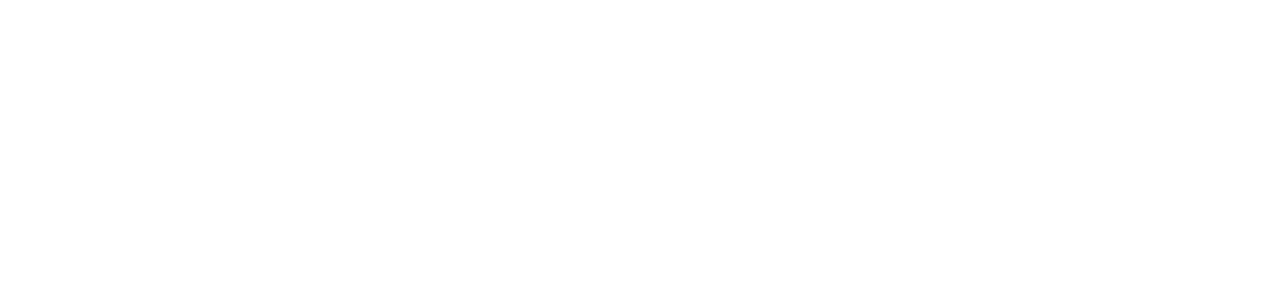
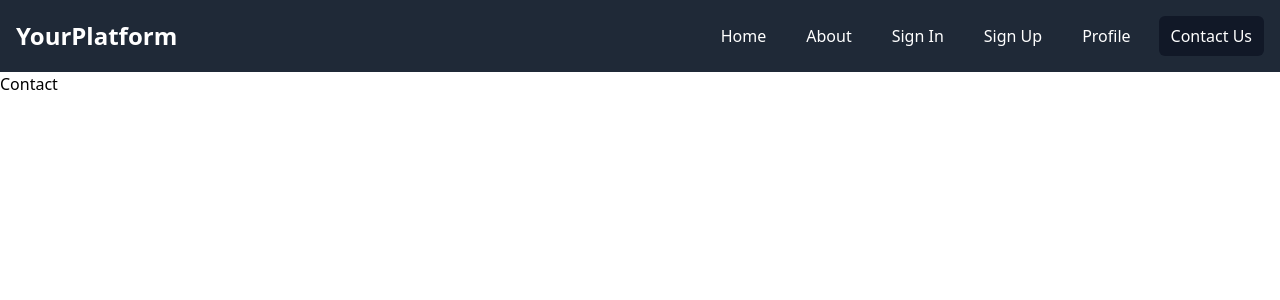
Before and after one commit to caesar44bc/photo-gallery, a React (Vite) app: page /contact in a window 1280 px wide. Before the commit this address had no page. Shown: the top 300 px of the page. Built offline with nearby package versions, Linux system fonts and the light colour scheme.

Commit message:
Add Navbar component and update routing for new pages

```diff
--- a/src/App.tsx
+++ b/src/App.tsx
@@ -1,5 +1,12 @@
+import Navbar from "./components/Navbar";
+
 const Home = () => {
-  return <div>Home</div>;
+  return (
+    <>
+      <Navbar />
+      <div>Home</div>
+    </>
+  );
 };
 
 export default Home;
--- /dev/null
+++ b/src/components/Navbar.tsx
@@ -0,0 +1,142 @@
+import { Link, useLocation } from "react-router-dom";
+import { useState } from "react";
+
+const Navbar = () => {
+  const [isOpen, setIsOpen] = useState(false);
+  const location = useLocation();
+
+  const toggleNavbar = () => {
+    setIsOpen(!isOpen);
+  };
+
+  return (
+    <nav className="bg-gray-800 text-white p-4">
+      <div className="max-w-7xl mx-auto flex justify-between items-center">
+        <div className="flex items-center">
+          <Link to="/" className="text-2xl font-bold">
+            YourPlatform
+          </Link>
+        </div>
+        <div className="hidden md:block">
+          <ul className="flex space-x-4">
+            <NavItem to="/" label="Home" currentPath={location.pathname} />
+            <NavItem
+              to="/about"
+              label="About"
+              currentPath={location.pathname}
+            />
+            <NavItem
+              to="/sign-in"
+              label="Sign In"
+              currentPath={location.pathname}
+            />
+            <NavItem
+              to="/sign-up"
+              label="Sign Up"
+              currentPath={location.pathname}
+            />
+            <NavItem
+              to="/profile"
+              label="Profile"
+              currentPath={location.pathname}
+            />
+            <NavItem
+              to="/contact"
+              label="Contact Us"
+              currentPath={location.pathname}
+            />
+          </ul>
+        </div>
+        <div className="md:hidden">
+          <button
+            onClick={toggleNavbar}
+            className="text-white focus:outline-none"
+            aria-label="Toggle navigation"
+          >
+            <svg
+              className="h-6 w-6"
+              fill="none"
+              viewBox="0 0 24 24"
+              stroke="currentColor"
+            >
+              {isOpen ? (
+                <path
+                  strokeLinecap="round"
+                  strokeLinejoin="round"
+                  strokeWidth={2}
+                  d="M6 18L18 6M6 6l12 12"
+                />
+              ) : (
+                <path
+                  strokeLinecap="round"
+                  strokeLinejoin="round"
+                  strokeWidth={2}
+                  d="M4 6h16M4 12h16M4 18h16"
+                />
+              )}
+            </svg>
+          </button>
+        </div>
+      </div>
+
+      {/* Mobile menu */}
+      {isOpen && (
+        <div className="md:hidden mt-2">
+          <ul className="flex flex-col space-y-2">
+            <NavItem to="/" label="Home" currentPath={location.pathname} />
+            <NavItem
+              to="/about"
+              label="About"
+              currentPath={location.pathname}
+            />
+            <NavItem
+              to="/signin"
+              label="Sign In"
+              currentPath={location.pathname}
+            />
+            <NavItem
+              to="/signup"
+              label="Sign Up"
+              currentPath={location.pathname}
+            />
+            <NavItem
+              to="/profile"
+              label="Profile"
+              currentPath={location.pathname}
+            />
+            <NavItem
+              to="/contact"
+              label="Contact Us"
+              currentPath={location.pathname}
+            />
+          </ul>
+        </div>
+      )}
+    </nav>
+  );
+};
+
+interface NavItemProps {
+  to: string;
+  label: string;
+  currentPath: string;
+}
+
+const NavItem: React.FC<NavItemProps> = ({ to, label, currentPath }) => {
+  const isActive = to === currentPath;
+
+  return (
+    <li>
+      <Link
+        to={to}
+        className={`${
+          isActive ? "bg-gray-900" : ""
+        } block px-3 py-2 rounded-md text-base font-medium hover:bg-gray-700`}
+      >
+        {label}
+      </Link>
+    </li>
+  );
+};
+
+export default Navbar;
--- a/src/main.tsx
+++ b/src/main.tsx
@@ -5,6 +5,10 @@
 import App from "./App.tsx";
 import SignIn from "./pages/SignIn.tsx";
 import SignUp from "./pages/SignUp.tsx";
+import About from "./pages/About.tsx";
+import Contact from "./pages/Contact.tsx";
+import Profile from "./pages/Profile.tsx";
+import NotFoundPage from "./pages/NotFoundPage.tsx";
 
 createRoot(document.getElementById("root")!).render(
   <StrictMode>
@@ -13,6 +17,10 @@
         <Route path="/" element={<App />} />
         <Route path="/sign-in" element={<SignIn />} />
         <Route path="/sign-up" element={<SignUp />} />
+        <Route path="/about" element={<About />} />
+        <Route path="/contact" element={<Contact />} />
+        <Route path="/profile" element={<Profile />} />
+        <Route path="*" element={<NotFoundPage />} />
       </Routes>
     </Router>
   </StrictMode>
--- /dev/null
+++ b/src/pages/About.tsx
@@ -0,0 +1,12 @@
+import Navbar from "../components/Navbar";
+
+const About = () => {
+  return (
+    <>
+      <Navbar />
+      <div>About</div>
+    </>
+  );
+};
+
+export default About;
--- /dev/null
+++ b/src/pages/Contact.tsx
@@ -0,0 +1,12 @@
+import Navbar from "../components/Navbar";
+
+const Contact = () => {
+  return (
+    <>
+      <Navbar />
+      <div>Contact</div>
+    </>
+  );
+};
+
+export default Contact;
--- /dev/null
+++ b/src/pages/NotFoundPage.tsx
@@ -0,0 +1,20 @@
+import { Link } from "react-router-dom";
+
+const NotFoundPage = () => {
+  return (
+    <div className="h-screen flex flex-col items-center justify-center bg-gray-100 text-center">
+      <h1 className="text-6xl font-bold text-gray-800 mb-4">404</h1>
+      <p className="text-2xl text-gray-600 mb-8">
+        Oops! This page doesn't exist.
+      </p>
+      <Link
+        to="/"
+        className="px-4 py-2 bg-blue-600 text-white rounded hover:bg-blue-700 transition duration-300"
+      >
+        Back to Home
+      </Link>
+    </div>
+  );
+};
+
+export default NotFoundPage;
--- /dev/null
+++ b/src/pages/Profile.tsx
@@ -0,0 +1,12 @@
+import Navbar from "../components/Navbar";
+
+const Profile = () => {
+  return (
+    <>
+      <Navbar />
+      <div>Profile</div>
+    </>
+  );
+};
+
+export default Profile;
```
